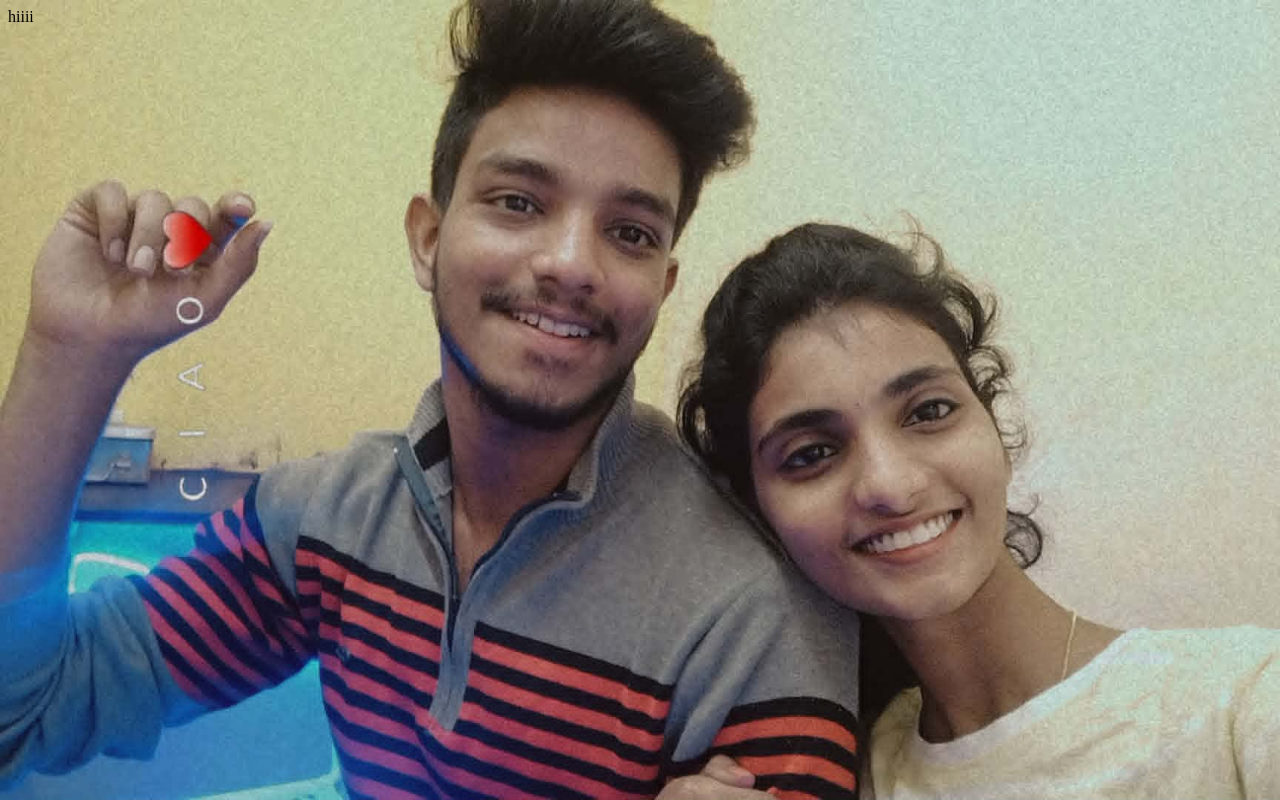
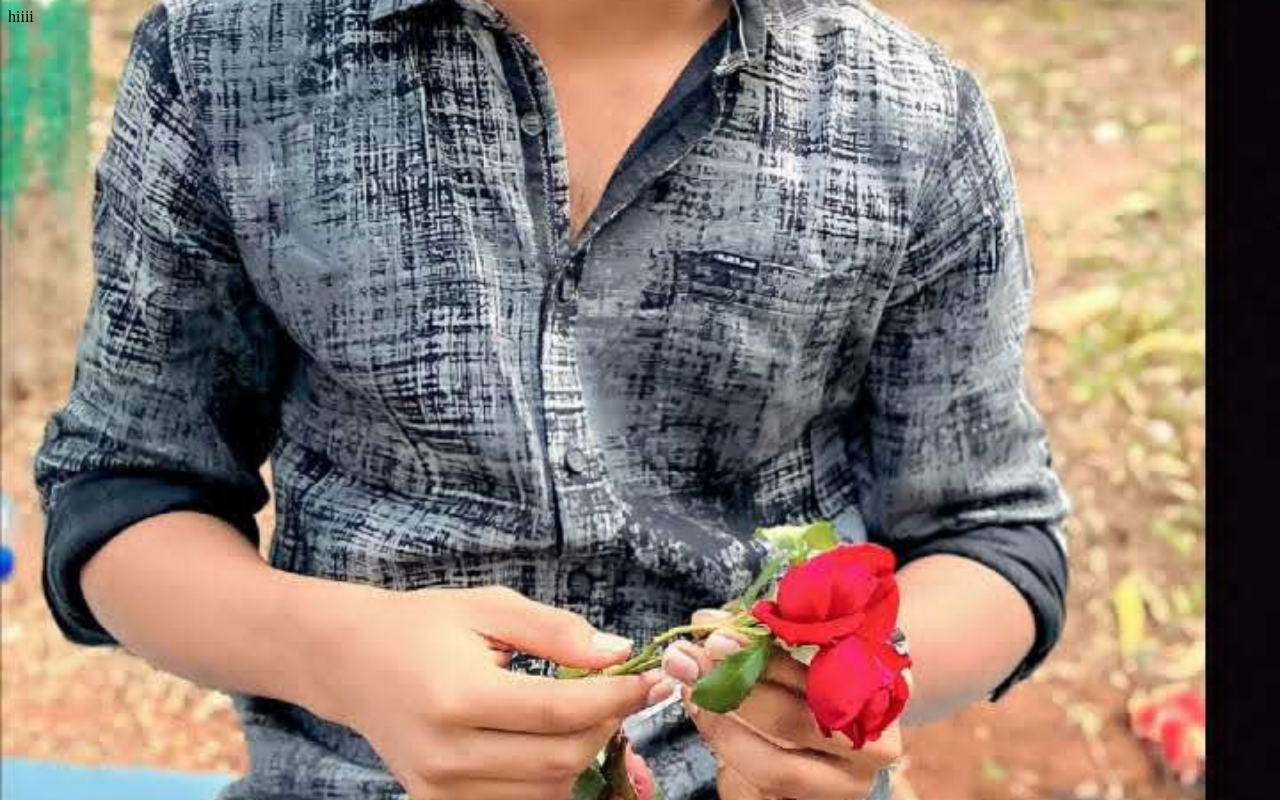
Before and after one commit to puja2607/test, a plain HTML site: page index.html in a window 1280 px wide. Drawn offline with Linux system fonts and the light colour scheme.

Commit message:
Update index.html

```diff
--- a/index.html
+++ b/index.html
@@ -1,10 +1,11 @@
 <html>
 <style>
     body{
-    background: url("1.jpg") center/cover no-repeat;
+    background: url("2.jpg") center/cover no-repeat;
     }
 </style>
 <body>
     hiiii
 </body>
+
 </html>
```
